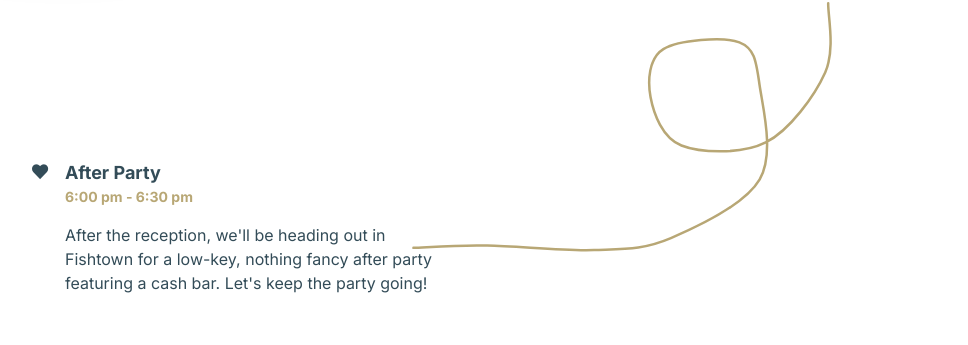
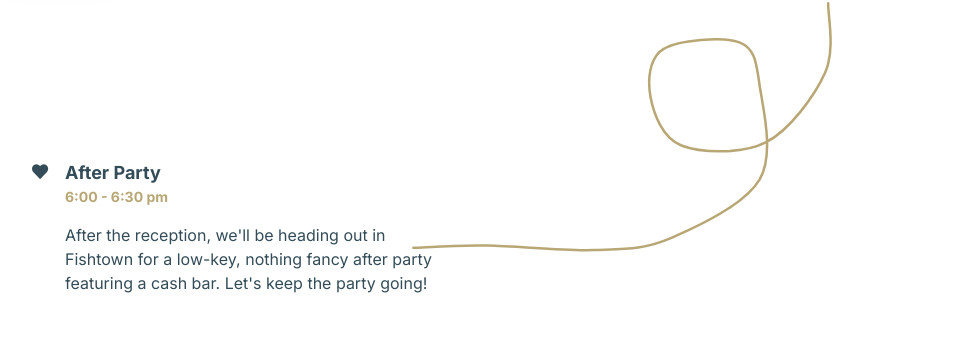
Before and after one commit to atkinsmatt10/wedding-website, a Next.js app: page / in a window 1280 px wide. Shown: the part 4257-4602 px from the top of the page, without its empty margins (33-1001 px from the left). Built offline with nearby package versions, Linux system fonts and the light colour scheme; a web font is replaced by a local one.

Commit message:
improve animations

```diff
--- a/app/page.tsx
+++ b/app/page.tsx
@@ -15,6 +15,8 @@ import AnimatedScrable from '@/components/scrable';
 import Divider from '@/components/divider';
 import AnimatedFlower from '@/components/flower';
 import Hero from '@/components/hero';
+import StayLink from '@/components/stay-link';
+import ScheduleBox from '@/components/schedule-box';
 
 export default function Home() {
   return (
@@ -81,75 +83,43 @@ export default function Home() {
         <div className="absolute left-0 top-1/2 -translate-y-1/2 -z-10 rounded-full bg-gold w-48 h-48 blur-[80px]" />
         <Heading>The Wedding Day</Heading>
         <div className="grid place-items-center gap-12 xl:gap-40 mt-20 ml-6 xl:ml-auto">
-          <div className="xl:max-w-sm xl:col-start-1 relative">
-            <h4 className="text-lg font-bold before:content-['❤︎'] before:absolute before:-translate-x-full before:-ml-4">
-              Welcome to Lilah
-            </h4>
-            <span className="text-sm font-bold text-gold mb-4 block">
-              Arrive by 5:30 pm
-            </span>
-            <p>
+          <ScheduleBox
+            title="Welcome to Lilah"
+            time="Arrive by 5:30 pm"
+            variant={1}
+          >
             Entry to Lilah begins at 5 pm. Street parking is available in
             Fishtown if you can find it. There will also be a shuttle bus from
             the hotel.
-            </p>
-            <AnimatedScrable variant={1} />
-          </div>
-          <div className="xl:max-w-sm xl:row-start-2 xl:col-start-2 relative">
-            <h4 className="text-lg font-bold before:content-['❤︎'] before:absolute before:-translate-x-full before:-ml-4">
-              The Ceremony
-            </h4>
-            <span className="text-sm font-bold text-gold mb-4 block">
-              6:00 pm - 6:30 pm
-            </span>
-            <p>
+          </ScheduleBox>
+          <ScheduleBox
+            title="The Ceremony"
+            time="6:00 pm - 6:30 pm"
+            variant={2}
+          >
             Make your way over to the ceremony at Lilah for the I Do's part of
             the night.
-            </p>
-            <AnimatedScrable variant={2} />
-          </div>
-          <div className="xl:max-w-sm xl:row-start-3 xl:col-start-1 relative">
-            <h4 className="text-lg font-bold before:content-['❤︎'] before:absolute before:-translate-x-full before:-ml-4">
-              Coctail Hour
-            </h4>
-            <span className="text-sm font-bold text-gold mb-4 block">
-              6:00 pm - 6:30 pm
-            </span>
-            <p>
+          </ScheduleBox>
+          <ScheduleBox
+            title="Coctail Hour"
+            time="6:00 pm - 6:30 pm"
+            variant={3}
+          >
             After the ceremony, head to the bar area for cocktail hour. Both
             alcoholic and non-alcoholic drinks will be served, along with a
             passed appetizers. Enjoy a drink and catch up with friends and
             family.
-            </p>
-            <AnimatedScrable variant={3} />
-          </div>
-          <div className="xl:max-w-sm xl:row-start-4 xl:col-start-2 relative">
-            <h4 className="text-lg font-bold before:content-['❤︎'] before:absolute before:-translate-x-full before:-ml-4">
-              Reception
-            </h4>
-            <span className="text-sm font-bold text-gold mb-4 block">
-              6:00 pm - 6:30 pm
-            </span>
-            <p>
+          </ScheduleBox>
+          <ScheduleBox title="Reception" time="6:00 pm - 6:30 pm" variant={4}>
             Join us for the main event! Head through the large doors to our
-              reception, where we'll continue celebrating with dinner, drinks,
-              and dancing. We're excited to party with everyone!
-            </p>
-            <AnimatedScrable variant={4} />
-          </div>
-          <div className="xl:max-w-sm xl:row-start-5 xl:col-start-1">
-            <h4 className="text-lg font-bold before:content-['❤︎'] before:absolute before:-translate-x-full before:-ml-4">
-              After Party
-            </h4>
-            <span className="text-sm font-bold text-gold mb-4 block">
-              6:00 pm - 6:30 pm
-            </span>
-            <p>
-              After the reception, we'll be heading out in Fishtown for a
-              low-key, nothing fancy after party featuring a cash bar. Let's
-              keep the party going!
-            </p>
-          </div>
+            reception, where we'll continue celebrating with dinner, drinks, and
+            dancing. We're excited to party with everyone!
+          </ScheduleBox>
+          <ScheduleBox title="After Party" time="6:00 - 6:30 pm" variant={5}>
+            After the reception, we'll be heading out in Fishtown for a low-key,
+            nothing fancy after party featuring a cash bar. Let's keep the party
+            going!
+          </ScheduleBox>
         </div>
         <div className="flex items-center text-center lg:text-left justify-center gap-8 py-8 mt-28 relative before:absolute before:h-full before:border-y-4 before:border-gold before:w-32">
           <Image
@@ -191,31 +161,19 @@ export default function Home() {
           favorite spots in Philly.
         </p>
         <div className="mt-20 max-w-7xl mx-auto grid place-items-center gap-12">
-          <div className="xl:max-w-xs text-center">
-            <h3 className="font-bold text-xl mb-2">Lodging</h3>
-            <p className="text-sm mb-4">
+          <StayLink title="Lodging" href="" label="Book a Room">
             There will be shuttles with limited seating available from the
             Hilton Penns Landing & Kimpton Monico to the event and back.
-            </p>
-            <Button variant="default">Book a Room</Button>
-          </div>
-          <div className="xl:max-w-xs text-center xl:row-start-2 xl:col-start-2">
-            <h3 className="font-bold text-xl mb-2">Eat & Drink</h3>
-            <p className="text-sm mb-4">
+          </StayLink>
+          <StayLink title="Eat & Drink" href="" label="Open Map" align="middle">
             Wm. Mulherin’s Sons, Lark, Middle Child, LMNO, Gilda, Johnny
             Brenda's, International Bar, Martha, Two Robbers, Bok Ba
-            </p>
-            <Button variant="default">Open Map</Button>
-          </div>
-          <div className="xl:max-w-xs text-center xl:row-start-3 xl:col-start-3">
-            <h3 className="font-bold text-xl mb-2">Things To Do</h3>
-            <p className="text-sm mb-4">
+          </StayLink>
+          <StayLink title="Things To Do" href="" label="Open Map" align="right">
             Philadelphia Museum of Art, Franklin Institute, Schuylkill River
             Trail, The Barnes Foundation, Wissahickon, Eastern State
             Penitentiary
-            </p>
-            <Button variant="default">Open Map</Button>
-          </div>
+          </StayLink>
         </div>
         <Image
           src="/city.svg"
--- /dev/null
+++ b/components/schedule-box.tsx
@@ -0,0 +1,49 @@
+'use client';
+import React, { useRef } from 'react';
+import AnimatedScrable from './scrable';
+import { cn } from '@/lib/utils';
+import { motion, useInView } from 'framer-motion';
+
+type Vars = {
+  [x: number]: string;
+};
+const variants: Vars = {
+  1: 'xl:col-start-1',
+  2: 'xl:row-start-2 xl:col-start-2',
+  3: 'xl:row-start-3 xl:col-start-1',
+  4: 'xl:row-start-4 xl:col-start-2',
+  5: 'xl:row-start-5 xl:col-start-1',
+};
+
+type ScheduleBoxT = {
+  title: string;
+  time: string;
+  variant: number;
+  children: React.ReactNode;
+};
+export default function ScheduleBox({
+  title,
+  time,
+  variant,
+  children,
+}: ScheduleBoxT) {
+  const ref = useRef(null);
+  const isInView = useInView(ref, { once: true });
+
+  return (
+    <motion.div
+      className={cn('xl:max-w-sm relative', variants[variant])}
+      initial={{ opacity: 0 }}
+      animate={{ opacity: isInView ? 1 : 0 }}
+      transition={{ delay: 0.5 }}
+      ref={ref}
+    >
+      <h4 className="text-lg font-bold before:content-['❤︎'] before:absolute before:-translate-x-full before:-ml-4">
+        {title}
+      </h4>
+      <span className="text-sm font-bold text-gold mb-4 block">{time}</span>
+      <p>{children}</p>
+      {variant < 5 ? <AnimatedScrable variant={variant} /> : null}
+    </motion.div>
+  );
+}
--- a/components/scrable.tsx
+++ b/components/scrable.tsx
@@ -51,7 +51,7 @@ type AnimatedScrableProps = {
 export default function AnimatedScrable({ variant }: AnimatedScrableProps) {
   const animate = useAnimation();
   const ref = useRef(null);
-  const inView = useInView(ref);
+  const inView = useInView(ref, { once: true });
 
   useEffect(() => {
     if (inView) {
--- /dev/null
+++ b/components/stay-link.tsx
@@ -0,0 +1,47 @@
+'use client';
+import React, { useRef } from 'react';
+import { Button } from './ui/button';
+import { cn } from '@/lib/utils';
+import { motion, useInView } from 'framer-motion';
+
+type StayLinkT = {
+  title: string;
+  href: string;
+  label: string;
+  align?: 'left' | 'middle' | 'right';
+  children: React.ReactNode;
+};
+export default function StayLink({
+  title,
+  href,
+  label,
+  align = 'left',
+  children,
+}: StayLinkT) {
+  const variants = {
+    left: '',
+    middle: 'xl:row-start-2 xl:col-start-2',
+    right: 'xl:row-start-3 xl:col-start-3',
+  };
+
+  const ref = useRef(null);
+  const isInView = useInView(ref, { once: true });
+
+  return (
+    <motion.div
+      className={cn('xl:max-w-xs text-center', variants[align])}
+      initial={{ opacity: 0 }}
+      animate={{ opacity: isInView ? 1 : 0 }}
+      transition={{ delay: 0.5 }}
+      ref={ref}
+    >
+      <h3 className="font-bold text-xl mb-2">{title}</h3>
+      <p className="text-sm mb-4">{children}</p>
+      <Button variant="default" asChild>
+        <a href={href} target="_blank" rel="noopener noreferrer">
+          {label}
+        </a>
+      </Button>
+    </motion.div>
+  );
+}
```
Lines whose indentation alone changed are shown as unchanged.
